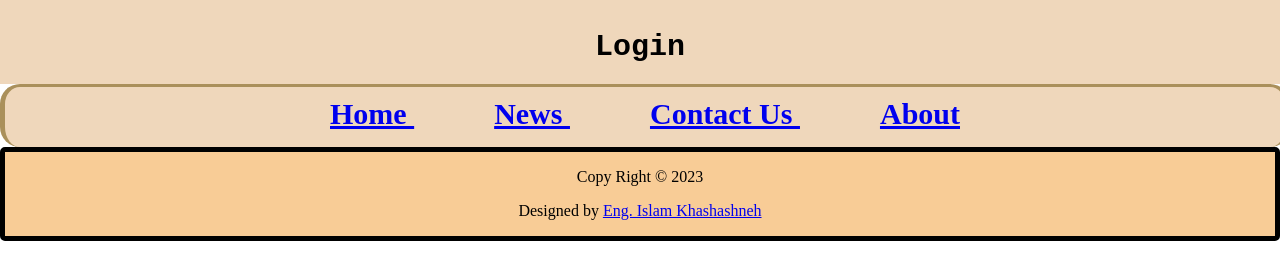
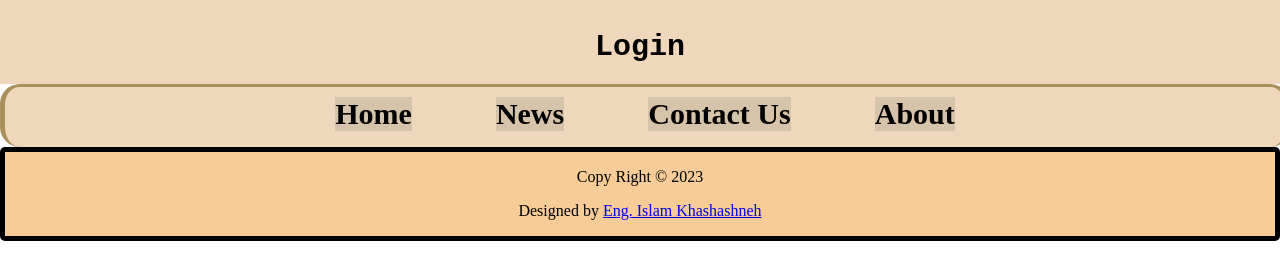
Before and after one commit to Islamykh/FRONTENDCODE02, a plain HTML site: page pages/login.html in a window 1280 px wide. Drawn offline with Linux system fonts and the light colour scheme.

Commit message:
Update nav par style

```diff
--- /dev/null
+++ b/css/login.css
@@ -0,0 +1,3 @@
+.login{
+
+}
--- a/css/nav.css
+++ b/css/nav.css
@@ -48,3 +48,15 @@ footer{
     border-right: 5px solid black;
     border-radius: 5px;
 }
+.link>a:link, a:visited{
+    color: black;
+    background-color: rgb(213, 196, 169);
+    padding: 20px, 30px;
+    text-align: center;
+    text-decoration: none;
+    display: inline-block;
+}
+.link>a:hover,a:active{
+    color: brown;
+    background-color: rgb(102, 81, 50);
+}
--- a/pages/login.html
+++ b/pages/login.html
@@ -8,11 +8,27 @@
         <h1> Login </h1>
 
         <ul >
-            <li><a href="../index.html">Home </a></li>
-            <li><a href="news.html">News </a></li>
-            <li><a href="contact.html">Contact Us </a></li>
-            <li><a href="about.html">About </a></li>
+            <li class="link"><a href="../index.html">Home </a></li>
+            <li class="link"><a href="news.html">News </a></li>
+            <li class="link"><a href="contact.html">Contact Us </a></li>
+            <li class="link"><a href="about.html">About </a></li>
         </ul>
+        </div>
+        <!-- <div class="langin">
+            <ul>
+                <li><a>Elictric Cars </a></li>
+                <li> <a>Hybrid Cars </a></li>
+                <li><a>passengers Cars </a></li>
+                <li> Pickups </li>
+            </ul>
+            <ul>
+                <li> <img src="../media/login/electric.png"> </li>
+                <li><img src="../media/login/hybrid cars.jpg"> </li>
+                <li> <img src="../media/login/passengers.jpeg"> </li>
+                <li><img src="../media/login/pickup.jpg"> </li>
+            </ul>
+        </div> -->
+
 
 
         <footer>
```
Also changed, not shown: index.html (+4 -4 lines), pages/Singup.html (+4 -4 lines), pages/about.html (+4 -4 lines), pages/contact.html (+4 -4 lines), pages/news.html (+4 -4 lines), media/login/electric.png (added), media/login/hybrid cars.jpg (added), media/login/passengers.jpeg (added), media/login/pickup.jpg (added).
